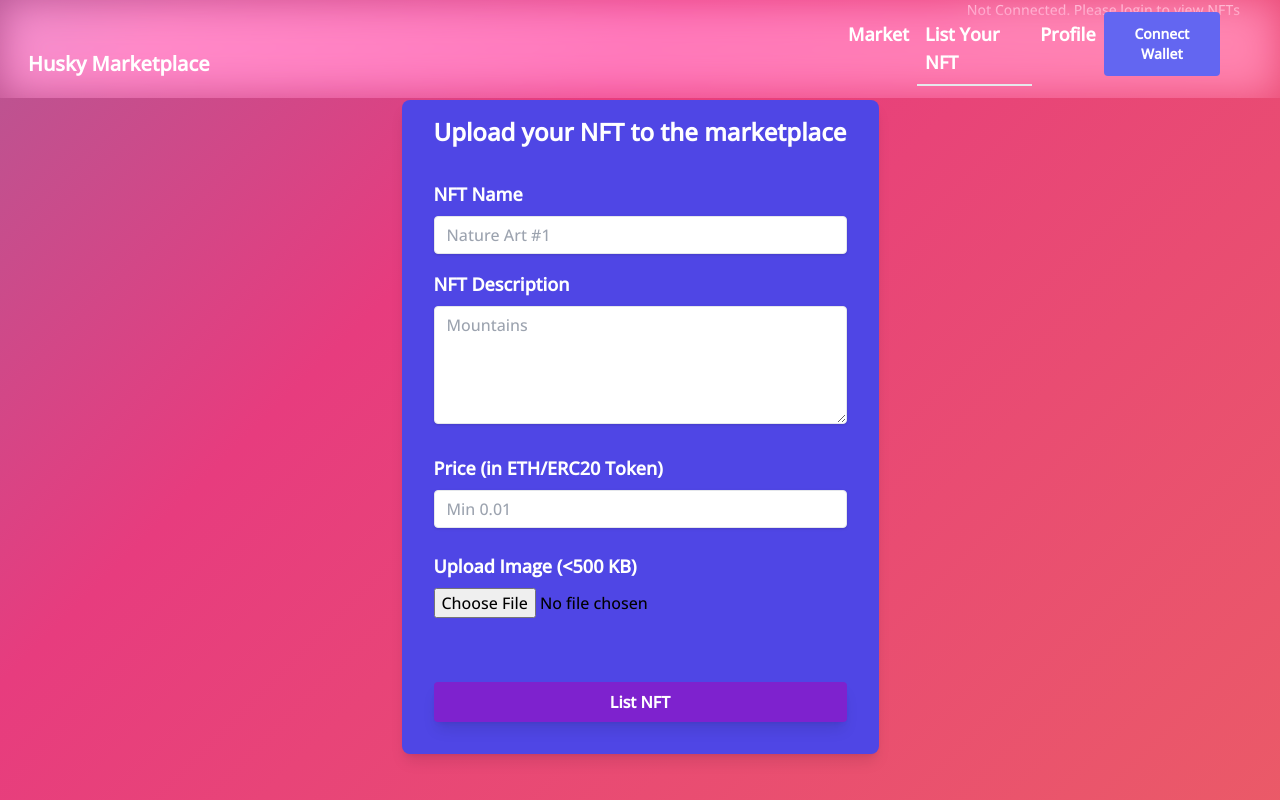
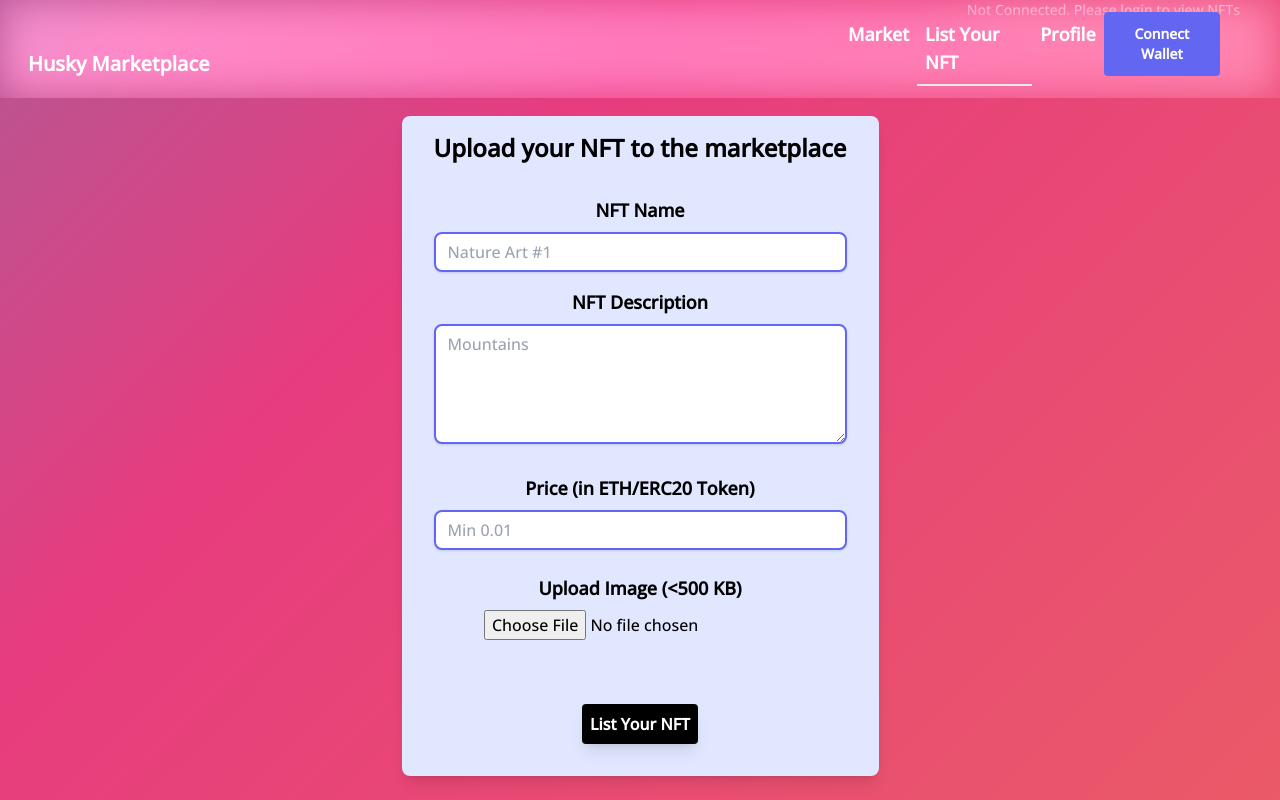
Before and after one commit to PratikThoratNortheastern/nft-marketplace-project, a React (Create React App) app: page /#/sellNFT in a window 1280 px wide. Built offline with nearby package versions, Linux system fonts and the light colour scheme; no server answers.

Commit message:
Form style changes

```diff
--- a/src/components/SellNFT.js
+++ b/src/components/SellNFT.js
@@ -125,20 +125,20 @@ export default function SellNFT() {
   return (
     <div className="">
       <Navbar></Navbar>
-      <div className="mt-20 flex flex-col place-items-center" id="nftForm">
-        <form className="bg-indigo-600 shadow-lg rounded-lg px-8 pt-4 pb-8 mb-4">
-          <h3 className="text-center text-2xl font-bold text-white mb-8">
+      <div className=" mt-20 flex flex-col place-items-center" id="nftForm">
+        <form className="bg-indigo-100 shadow-lg text-center rounded-lg px-8 pt-4 pb-8 mb-4 mt-4">
+          <h3 className="text-center text-2xl font-bold text-black mb-8">
             Upload your NFT to the marketplace
           </h3>
           <div className="mb-4">
             <label
-              className="block text-white text-lg font-bold mb-2"
+              className="block text-black text-lg font-bold mb-2"
               htmlFor="name"
             >
               NFT Name
             </label>
             <input
-              className="shadow appearance-none border rounded w-full py-2 px-3 text-gray-700 leading-tight focus:outline-none focus:shadow-outline"
+              className="shadow appearance-none rounded-lg w-full py-2 px-3 text-gray-700 leading-tight focus:outline-none focus:shadow-outline border-indigo-500 border-2"
               id="name"
               type="text"
               placeholder="Nature Art #1"
@@ -150,13 +150,13 @@ export default function SellNFT() {
           </div>
           <div className="mb-6">
             <label
-              className="block text-white text-lg font-bold mb-2"
+              className="block text-black text-lg font-bold mb-2"
               htmlFor="description"
             >
               NFT Description
             </label>
             <textarea
-              className="shadow appearance-none border rounded w-full py-2 px-3 text-gray-700 leading-tight focus:outline-none focus:shadow-outline"
+              className="shadow appearance-none border-indigo-500 border-2 rounded-lg w-full py-2 px-3 text-gray-700 leading-tight focus:outline-none focus:shadow-outline"
               cols="40"
               rows="5"
               id="description"
@@ -170,13 +170,13 @@ export default function SellNFT() {
           </div>
           <div className="mb-6">
             <label
-              className="block text-white text-lg font-bold mb-2"
+              className="block text-black text-lg font-bold mb-2"
               htmlFor="price"
             >
               Price (in ETH/ERC20 Token)
             </label>
             <input
-              className="shadow appearance-none border rounded w-full py-2 px-3 text-gray-700 leading-tight focus:outline-none focus:shadow-outline"
+              className="shadow appearance-none border-indigo-500 border-2 rounded-lg w-full py-2 px-3 text-gray-700 leading-tight focus:outline-none focus:shadow-outline"
               type="number"
               placeholder="Min 0.01"
               step="0.01"
@@ -188,7 +188,7 @@ export default function SellNFT() {
           </div>
           <div>
             <label
-              className="block text-white text-lg font-bold mb-2"
+              className="block text-black text-lg font-bold mb-2"
               htmlFor="image"
             >
               Upload Image (&lt;500 KB)
@@ -199,10 +199,10 @@ export default function SellNFT() {
           <div className="text-red-600 text-xl text-center">{message}</div>
           <button
             onClick={listNFT}
-            className="font-bold mt-10 w-full bg-purple-700 text-white hover:bg-white hover:text-purple-500 rounded p-2 shadow-lg"
+            className="font-bold mt-10 bg-black text-white hover:bg-white hover:text-black rounded p-2 shadow-lg w-max"
             id="list-button"
           >
-            List NFT
+            List Your NFT
           </button>
         </form>
       </div>
```
